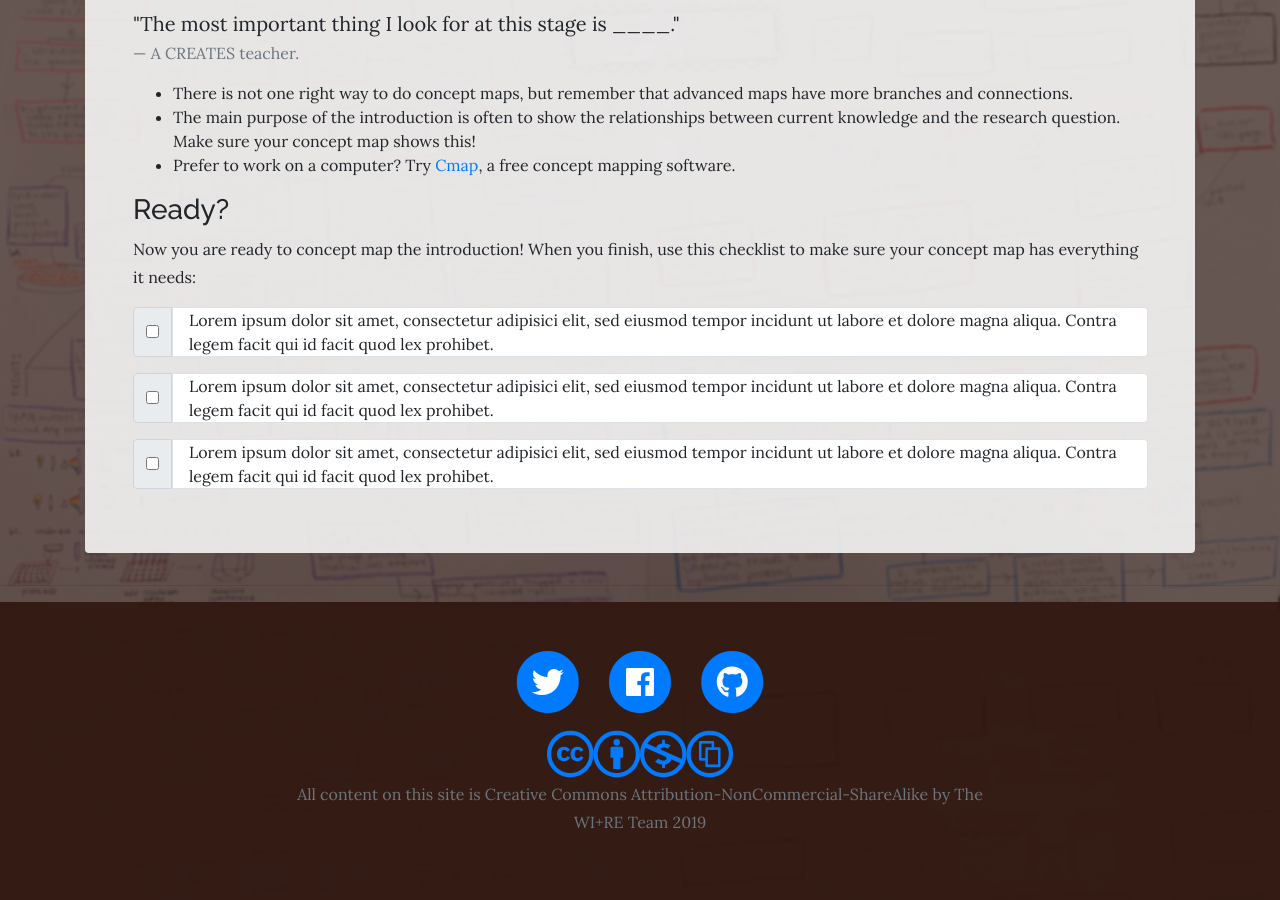
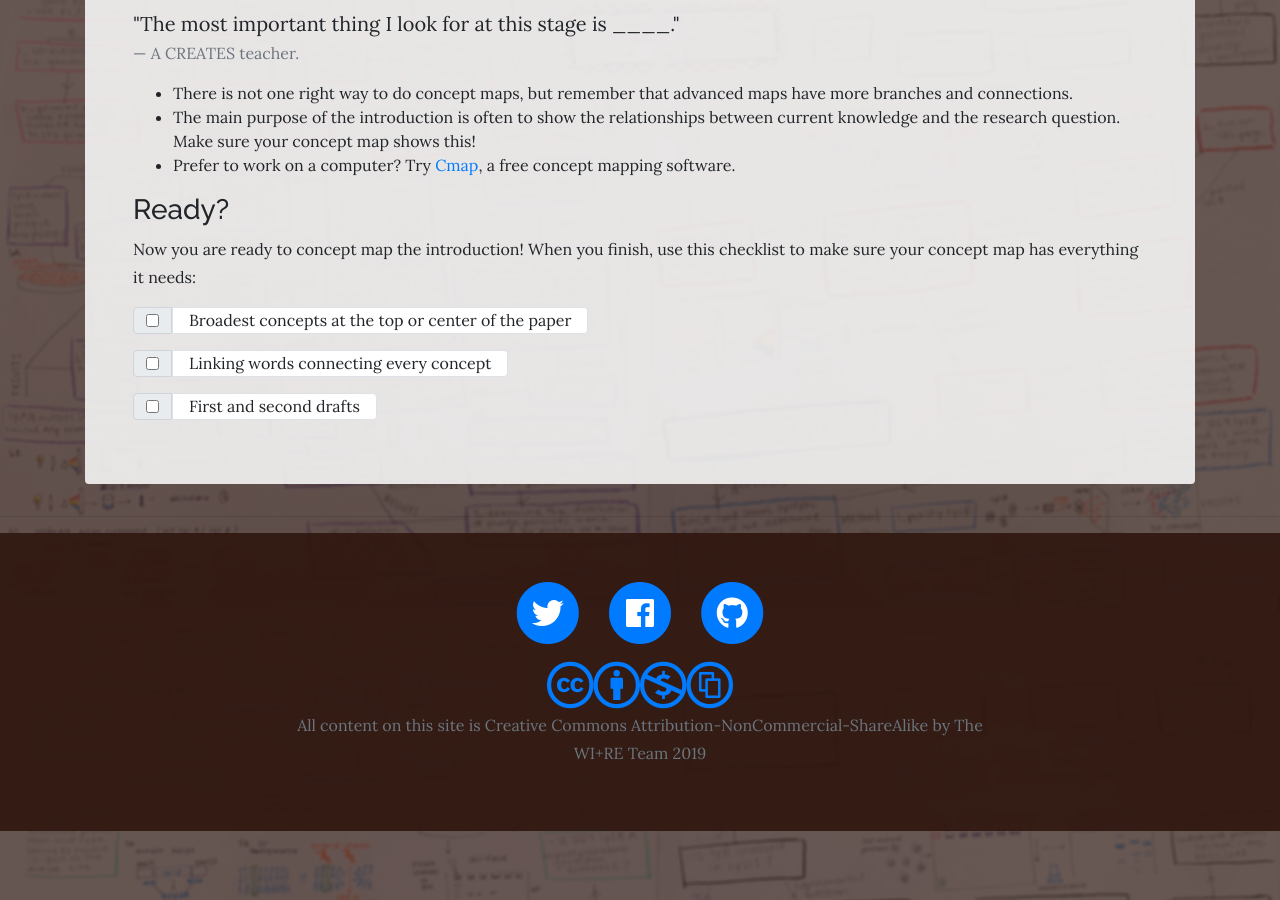
Before and after one commit to woof84/woof84.github.io-creates, a Jekyll site: the page built from c.html, in a window 1280 px wide and 900 px high, scrolled down 3267 px. Built offline with Jekyll 4.4.1, drawn with Linux system fonts in a browser that asks for light colours; nearby versions of some CDN libraries.

Commit message:
add modals for images

```diff
--- a/c.html
+++ b/c.html
@@ -25,7 +25,7 @@
                                 <p><em>To make a great concept map, you will need to do a careful reading of the introduction. Here's how to do it:</em></p>
                           </div>
                            <div class="col-md-4"><!-- Image -->
-                               <a data-toggle="modal" data-target="#step-1-1-info" href="#"><img src="{{ '/img/c_definitions_and_summary.png' | absolute_url }}" class="card-img" alt="Abstracted definitions and summary" ></a>
+                               <a data-toggle="modal" data-target="#step-1-1-info" href="#"><img src="{{ '/img/c_definitions_and_summary.png' | absolute_url }}" class="card-img" alt="Abstract representation of definitions and summary" ></a>
                           </div>
                           <div class="col-md-8">
                               <div class="card-body">
@@ -41,7 +41,7 @@
                      <!-- Step 1.2 -->
                       <div class="row no-gutters">
                            <div class="col-md-4"><!-- Image -->
-                               <a data-toggle="modal" data-target="#step-1-2-info" href="#"><img src="{{ '/img/c-annotated-article.png' | absolute_url }}" class="card-img" alt="Abstracted article with experimental variable highlighted, hypothesis circled, and methodology underlined." ></a>
+                               <a data-toggle="modal" data-target="#step-1-2-info" href="#"><img src="{{ '/img/c-annotated-article.png' | absolute_url }}" class="card-img" alt="Abstract representation of article with experimental variable highlighted, hypothesis circled, and methodology underlined." ></a>
                           </div>
                           <div class="col-md-8">
                               <div class="card-body">
@@ -210,19 +210,19 @@
                   <div class="input-group mb-3">
                     <div class="input-group-prepend">
                         <div class="input-group-text">
-                            <input type="checkbox" aria-label="Checkbox for following text input"> </div><span class="bg-white w-auto border px-3 rounded-right">Lorem ipsum dolor sit amet, consectetur adipisici elit, sed eiusmod tempor incidunt ut labore et dolore magna aliqua. Contra legem facit qui id facit quod lex prohibet.</span>
+                            <input type="checkbox" aria-label="Checkbox for following text input"> </div><span class="bg-white w-auto border px-3 rounded-right">Broadest concepts at the top or center of the paper</span>
                       </div>
                   </div>
                   <div class="input-group mb-3">
                     <div class="input-group-prepend">
                         <div class="input-group-text">
-                            <input type="checkbox" aria-label="Checkbox for following text input"> </div><span class="bg-white w-auto border px-3 rounded-right">Lorem ipsum dolor sit amet, consectetur adipisici elit, sed eiusmod tempor incidunt ut labore et dolore magna aliqua. Contra legem facit qui id facit quod lex prohibet.</span>
+                            <input type="checkbox" aria-label="Checkbox for following text input"> </div><span class="bg-white w-auto border px-3 rounded-right">Linking words connecting every concept</span>
                       </div>
                   </div>
                   <div class="input-group mb-3">
                     <div class="input-group-prepend">
                         <div class="input-group-text">
-                            <input type="checkbox" aria-label="Checkbox for following text input"> </div><span class="bg-white w-auto border px-3 rounded-right">Lorem ipsum dolor sit amet, consectetur adipisici elit, sed eiusmod tempor incidunt ut labore et dolore magna aliqua. Contra legem facit qui id facit quod lex prohibet.</span>
+                            <input type="checkbox" aria-label="Checkbox for following text input"> </div><span class="bg-white w-auto border px-3 rounded-right">First and second drafts</span>
                       </div>
                   </div>
                 </div>
@@ -260,8 +260,8 @@
                 <h5 class="modal-title" id="exampleModalLabel">More information on step 1.1</h5>
                 <button type="button" class="close" data-dismiss="modal" aria-label="Close"> <span aria-hidden="true">&times;</span> </button>
             </div>
-            <div class="modal-body"> <img src="{{ '/img/placeholder.png' | absolute_url }}" class="img-thumbnail img-fluid" alt="placeholder image">
-                <p>More information and detailed explaination here.</p>
+            <div class="modal-body"> <img src="{{ '/img/c_definitions_and_summary.png' | absolute_url }}" class="img-thumbnail img-fluid" alt="Abstract representation of definitions and summary">
+                <p>On a sheet of paper, (1) write down definitions of key terms and unfamiliar concepts, and (2) write a brief summary describing what the researchers say about previous research and unanswered questions in the field.</p>
             </div>
             <div class="modal-footer">
                 <button type="button" class="btn btn-secondary" data-dismiss="modal">Close</button>
@@ -277,8 +277,8 @@
                 <h5 class="modal-title" id="exampleModalLabel">More information on step 1.2</h5>
                 <button type="button" class="close" data-dismiss="modal" aria-label="Close"> <span aria-hidden="true">&times;</span> </button>
             </div>
-            <div class="modal-body"> <img src="{{ '/img/placeholder.png' | absolute_url }}" class="img-thumbnail img-fluid" alt="placeholder image">
-                <p>More information and detailed explaination here.</p>
+            <div class="modal-body"> <img src="{{ '/img/c-annotated-article.png' | absolute_url }}" class="img-thumbnail img-fluid" alt="Abstract representation of article with experimental variable highlighted, hypothesis circled, and methodology underlined.">
+                <p>Go through the introduction of your article and label experimental variables, hypotheses, and methodologies. Feel free to make up your own annotation legend, too.</p>
             </div>
             <div class="modal-footer">
                 <button type="button" class="btn btn-secondary" data-dismiss="modal">Close</button>
@@ -294,8 +294,8 @@
                 <h5 class="modal-title" id="exampleModalLabel">More information on step 2.1</h5>
                 <button type="button" class="close" data-dismiss="modal" aria-label="Close"> <span aria-hidden="true">&times;</span> </button>
             </div>
-            <div class="modal-body"> <img src="{{ '/img/placeholder.png' | absolute_url }}" class="img-thumbnail img-fluid" alt="placeholder image">
-                <p>More information and detailed explaination here.</p>
+            <div class="modal-body"> <img src="{{ '/img/c-abstract-concept-map.png' | absolute_url }}" class="img-thumbnail img-fluid" alt="Abstract representation of a concept map">
+                <p>A concept map should include the broadest concept at the top or center of the page, with linking words connecting subconcepts. For best results, make first and second drafts!</p>
             </div>
             <div class="modal-footer">
                 <button type="button" class="btn btn-secondary" data-dismiss="modal">Close</button>
```
